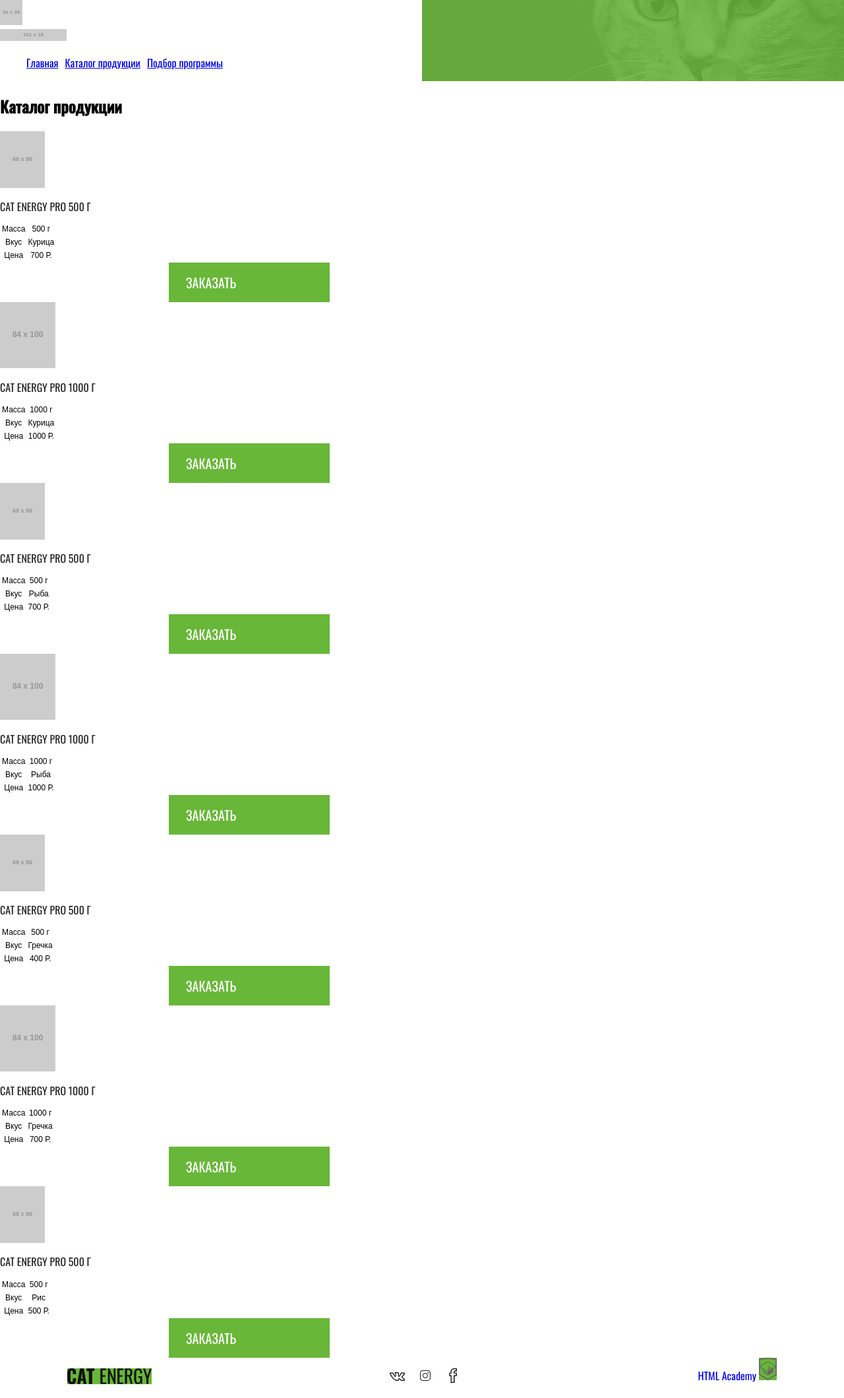
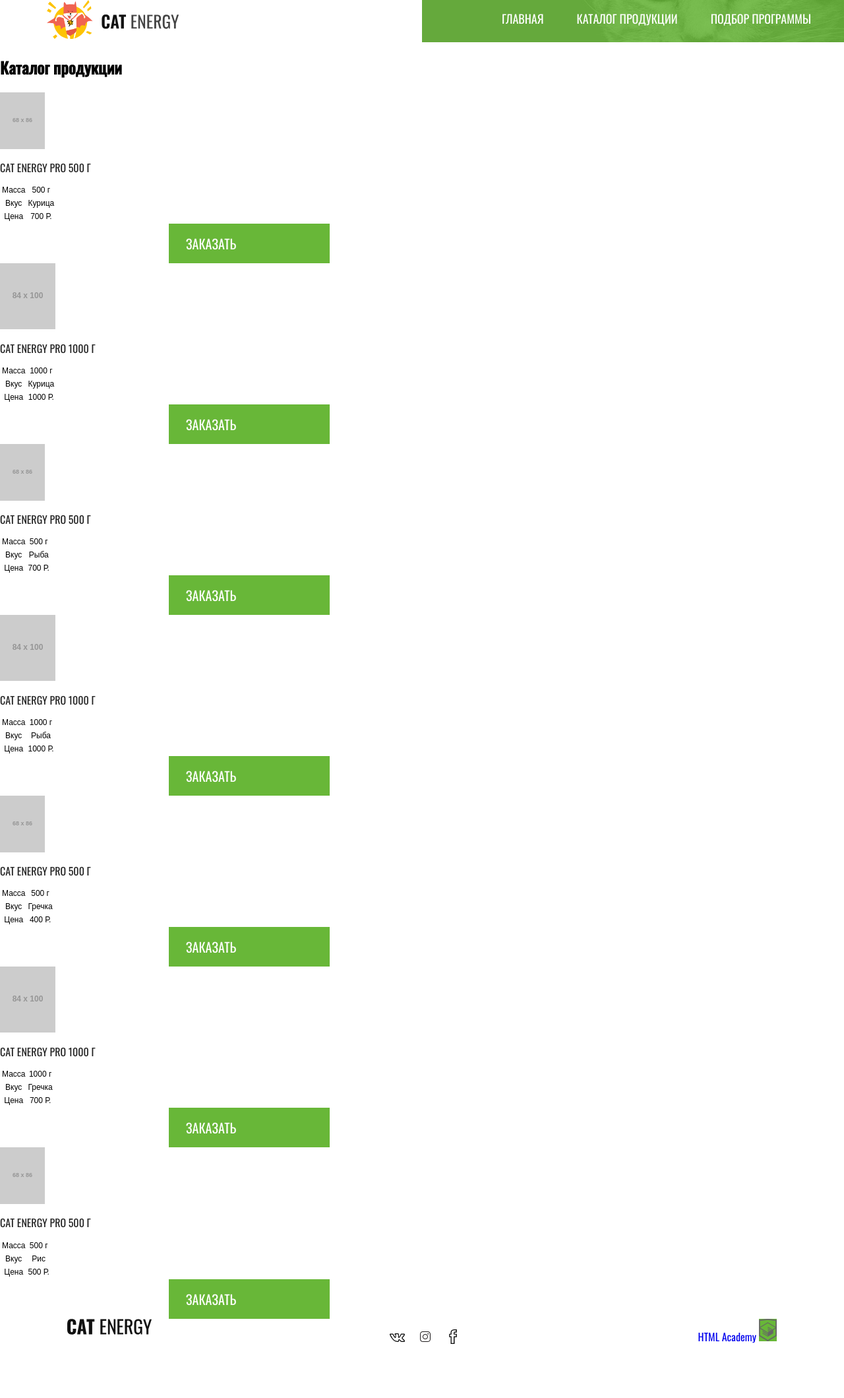
Before and after one commit to MrDmitriev/768817-cat-energy-20, a website: page source/catalog.html in a window 1280 px wide. Shown: the whole page at 66% size. After the commit the page ends 2058 px from the top, so only its background shows below. Drawn offline with nearby package versions, Linux system fonts and the light colour scheme; files that its build step writes are made by us from their sources; placeholder pictures from the web are drawn by us.

Commit message:
module4-task1

```diff
--- a/source/catalog.html
+++ b/source/catalog.html
@@ -2,35 +2,44 @@
 <html class="page" lang="ru">
   <head>
     <meta charset="utf-8">
+    <meta name="viewport" content="width=device-width, initial-scale=1">
     <title>HTML Academy: Кэт энерджи</title>
     <link rel="stylesheet" href="./css/style.css">
   </head>
   <body class="page__body">
     <header class="page-header">
-      <a href="" class="page-header__logo-icon">
-        <img src="https://via.placeholder.com/34x38" alt="logo-icon">
-      </a>
-      <a href="" class="page-header__logo-title">
-        <img src="https://via.placeholder.com/101x18" alt="logo-title">
+      <div class="menu">
+        <a class="page-header__logo">
+          <picture>
+            <source srcset="img/logo-desktop.svg" media="(min-width: 1200px)">
+            <source srcset="img/logo-tablet.svg" media="(min-width: 768px)">
+            <img src="img/logo-mobile.svg" width="202" height="59" alt="cat Energy">
+          </picture>
         </a>
         <nav class="main-nav">
           <button class="main-nav__toggle" type="button">
+            <svg width="24" height="18" viewBox="0 0 24 18" fill="none" xmlns="http://www.w3.org/2000/svg">
+              <line y1="1.25" x2="24" y2="1.25" stroke="black" stroke-width="1.5" />
+              <line y1="9.25" x2="24" y2="9.25" stroke="black" stroke-width="1.5" />
+              <line y1="17.25" x2="24" y2="17.25" stroke="black" stroke-width="1.5" />
+            </svg>
             <span class="visually-hidden">Открыть меню</span>
           </button>
           <div class="main-nav__wrapper">
             <ul class="main-nav__list site-list">
               <li class="site-list__item site-list__item--active">
-              <a href="#">Главная</a>
+                <a class="link link--nav" href="#">Главная</a>
               </li>
               <li class="site-list__item">
-              <a href="./catalog.html">Каталог продукции</a>
+                <a class="link link--nav" href="./catalog.html">Каталог продукции</a>
               </li>
               <li class="site-list__item">
-              <a href="#">Подбор программы</a>
+                <a class="link link--nav" href="#">Подбор программы</a>
               </li>
             </ul>
           </div>
         </nav>
+      </div>
     </header>
     <main class="page-main">
       <section class="catalog">
@@ -190,26 +199,9 @@
     </main>
     <footer class="page-footer">
       <div class="page-footer__wrapper">
-        <p class="page-footer__title">
-          <svg class="svg-icon" width="128" height="24" viewBox="0 0 128 24" fill="none" xmlns="http://www.w3.org/2000/svg">
-            <g clip-path="url(#clip0)">
-            <path d="M1.60253 22.0513C0.468358 20.3682 -0.0946573 18.3503 3.016e-05 16.3077V7.79487C-0.137317 5.73031 0.390444 3.67661 1.50238 1.94872C2.6041 0.615385 4.30676 0 6.81067 0C9.31458 0 10.9171 0.615385 11.9187 1.74359C13.006 3.17255 13.5409 4.96181 13.421 6.76923V8.82051H8.51333V6.46154C8.55297 5.76385 8.45065 5.06533 8.21286 4.41026C8.08576 4.14583 7.88431 3.9264 7.63443 3.78018C7.38455 3.63395 7.09766 3.56763 6.81067 3.58974C6.10958 3.58974 5.60879 3.79487 5.40848 4.30769C5.18191 5.03643 5.08025 5.79984 5.10801 6.5641V17.5385C5.05512 18.2799 5.19327 19.0227 5.50864 19.6923C5.70895 20.2051 6.20973 20.4103 6.91083 20.4103C7.61192 20.4103 8.01255 20.2051 8.21286 19.6923C8.44058 18.9992 8.54242 18.2692 8.51333 17.5385V15.0769H13.421V17.1282C13.5229 18.9651 12.9911 20.7803 11.9187 22.2564C10.9171 23.4872 9.21443 24.1026 6.81067 24.1026C4.40692 24 2.6041 23.3846 1.60253 22.0513Z" fill="#111111"/>
-            <path d="M19.3302 0.307617H25.0391L29.2457 23.6922H24.6385L23.8372 18.7692H20.5321L19.7308 23.6922H15.0235L19.3302 0.307617ZM23.4366 15.6922L22.2347 6.56403L21.0329 15.6922H23.4366Z" fill="#111111"/>
-            <path d="M32.7512 4.20505H29.3459V0.307617H41.2645V4.10249H37.8592V23.6922H32.7512V4.20505Z" fill="#111111"/>
-            <path d="M50.3787 0.307617H59.1925V2.76916H53.4836V10.4615H58.0908V12.8204H53.4836V21.4358H59.1925V23.7948H50.2786V0.307617H50.3787Z" fill="#111111"/>
-            <path d="M61.7966 0.307617H64L70.5102 15.7948V0.307617H73.1142V23.6922H71.1111L64.5008 7.69223V23.6922H61.7966V0.307617Z" fill="#111111"/>
-            <path d="M76.1189 0.307617H84.9327V2.76916H79.2238V10.4615H83.831V12.8204H79.2238V21.4358H84.9327V23.7948H76.1189V0.307617Z" fill="#111111"/>
-            <path d="M87.5368 0.3076H92.144C93.9564 0.179397 95.7575 0.685711 97.2519 1.7435C98.3537 2.66657 98.8544 4.3076 98.8544 6.46145C98.8544 9.4358 97.953 11.282 96.0501 11.8973L99.2551 23.5897H96.1502L93.1455 12.6153H90.6416V23.5897H87.4366V0.3076H87.5368ZM91.9437 10.3589C92.9762 10.446 94.0053 10.1553 94.8482 9.53837C95.4491 9.02555 95.7496 7.99991 95.7496 6.46145C95.7774 5.69719 95.6757 4.93378 95.4491 4.20504C95.2237 3.68211 94.8366 3.24964 94.3474 2.97427C93.6576 2.65236 92.9003 2.51137 92.144 2.56401H90.7418V10.2563H91.9437V10.3589Z" fill="#111111"/>
-            <path d="M102.861 21.9487C101.82 20.1554 101.331 18.0821 101.459 15.9999V8.20507C101.434 6.71875 101.602 5.23567 101.959 3.79481C102.294 2.71811 102.962 1.78218 103.862 1.12815C104.981 0.450275 106.271 0.128917 107.568 0.20507C109.671 0.20507 111.174 0.71789 112.075 1.8461C113.112 3.33582 113.608 5.14977 113.477 6.9743V7.79481H110.473V7.07687C110.477 6.21789 110.41 5.36008 110.272 4.51276C110.188 3.97732 109.9 3.49792 109.471 3.17943C108.908 2.80104 108.24 2.62099 107.568 2.66661C106.85 2.61949 106.139 2.83785 105.565 3.28199C105.329 3.48529 105.137 3.73569 104.999 4.01787C104.861 4.30004 104.781 4.60805 104.764 4.92302C104.632 5.83993 104.565 6.76543 104.563 7.69225V16.4102C104.49 17.7384 104.694 19.0674 105.164 20.3076C105.565 21.1281 106.366 21.4358 107.568 21.4358C108.043 21.4964 108.524 21.4119 108.952 21.1929C109.38 20.9739 109.734 20.6302 109.972 20.2051C110.501 18.9081 110.741 17.5064 110.673 16.1025V14.4615H107.768V12.1025H113.577V23.6923H111.574L111.274 21.0256C111.011 21.9193 110.465 22.6975 109.72 23.2364C108.976 23.7753 108.078 24.0441 107.167 23.9999C106.34 24.0498 105.513 23.8885 104.761 23.5304C104.01 23.1724 103.357 22.6289 102.861 21.9487Z" fill="#111111"/>
-            <path d="M119.987 15.4871L115.08 0.410156H118.084L121.59 11.6922L124.995 0.410156H128L123.092 15.4871V23.6922H120.088V15.4871H119.987Z" fill="#111111"/>
-            </g>
-            <defs>
-            <clipPath id="clip0">
-            <rect width="128" height="24" fill="white"/>
-            </clipPath>
-            </defs>
-          </svg>
-        </p>
+        <a href="" class="page-footer__title">
+          <img src="./img/logo-footer.svg" width="128" height="24" alt="">
+        </a>
         <div class="page-footer__social social">
           <ul class="social__list">
             <li class="social__item">
@@ -232,7 +224,9 @@
         <div class="page-footer__copyright copyright">
           <a class="copyright__link link" href="https://htmlacademy.ru/intensive/adaptive">HTML Academy</a>
           <svg class="svg-icon" width="27" height="34" viewBox="0 0 27 34" fill="none" xmlns="http://www.w3.org/2000/svg">
-            <path d="M13.6426 0.0157537L13.5 0L0 1.40733V26.0129L13.5 34L27 26.0129V1.40733L13.6426 0.0157537ZM25.2344 25.0151L13.5 31.9573L1.76561 25.0151V14.9293L13.4507 21.8451L13.4701 23.0984L5.45351 18.3548L5.44295 19.5801L13.4894 24.3885L13.5088 25.675L5.46408 20.9174L5.45351 22.1427L13.5 26.9511L21.6239 22.1182V20.8929V16.909L25.2432 14.7595L25.2344 25.0151ZM25.2344 13.4519L22.0147 15.3319L20.5325 16.2071L13.4666 12.0201L13.456 13.2454L19.4957 16.818L19.4429 16.8495L19.3126 16.9247L18.4536 17.4166L13.4666 14.4689L13.456 15.6942L17.3921 18.0222L16.4591 18.6314L16.438 18.6436L13.4666 16.902L13.456 18.1273L15.4029 19.2615L13.4155 20.4483L1.7973 13.5762L13.4349 6.61831L25.2344 13.4519ZM25.2344 12.2266L13.4401 5.31075L1.76561 12.2196V2.9897L13.5 1.76442L25.2344 2.9897V12.2266Z" fill="#666666"/>
+            <path
+              d="M13.6426 0.0157537L13.5 0L0 1.40733V26.0129L13.5 34L27 26.0129V1.40733L13.6426 0.0157537ZM25.2344 25.0151L13.5 31.9573L1.76561 25.0151V14.9293L13.4507 21.8451L13.4701 23.0984L5.45351 18.3548L5.44295 19.5801L13.4894 24.3885L13.5088 25.675L5.46408 20.9174L5.45351 22.1427L13.5 26.9511L21.6239 22.1182V20.8929V16.909L25.2432 14.7595L25.2344 25.0151ZM25.2344 13.4519L22.0147 15.3319L20.5325 16.2071L13.4666 12.0201L13.456 13.2454L19.4957 16.818L19.4429 16.8495L19.3126 16.9247L18.4536 17.4166L13.4666 14.4689L13.456 15.6942L17.3921 18.0222L16.4591 18.6314L16.438 18.6436L13.4666 16.902L13.456 18.1273L15.4029 19.2615L13.4155 20.4483L1.7973 13.5762L13.4349 6.61831L25.2344 13.4519ZM25.2344 12.2266L13.4401 5.31075L1.76561 12.2196V2.9897L13.5 1.76442L25.2344 2.9897V12.2266Z"
+              fill="#666666" />
           </svg>
         </div>
       </div>
```
Also changed, not shown: source/index.html (+4 -4 lines). Lines whose indentation alone changed are shown as unchanged.
